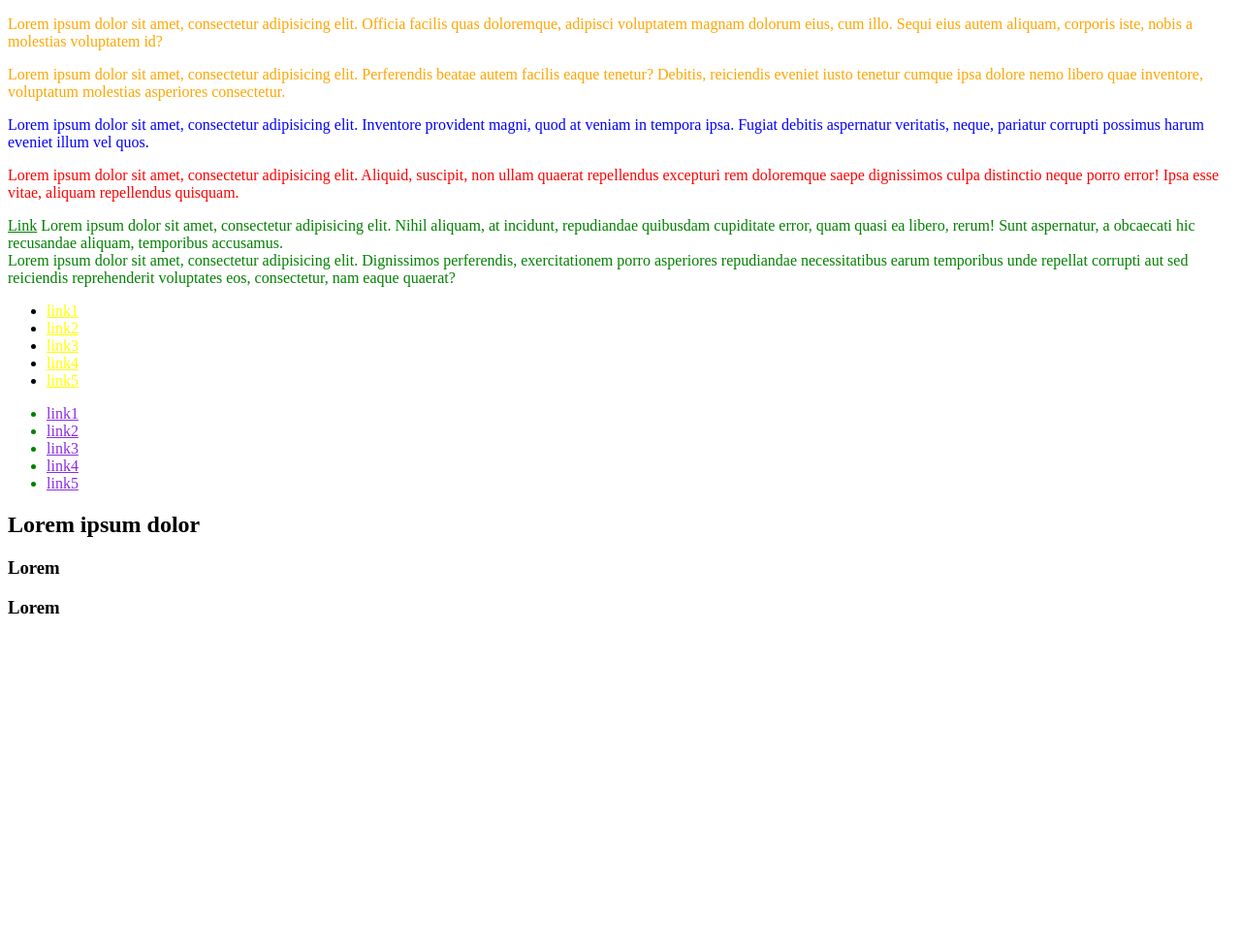
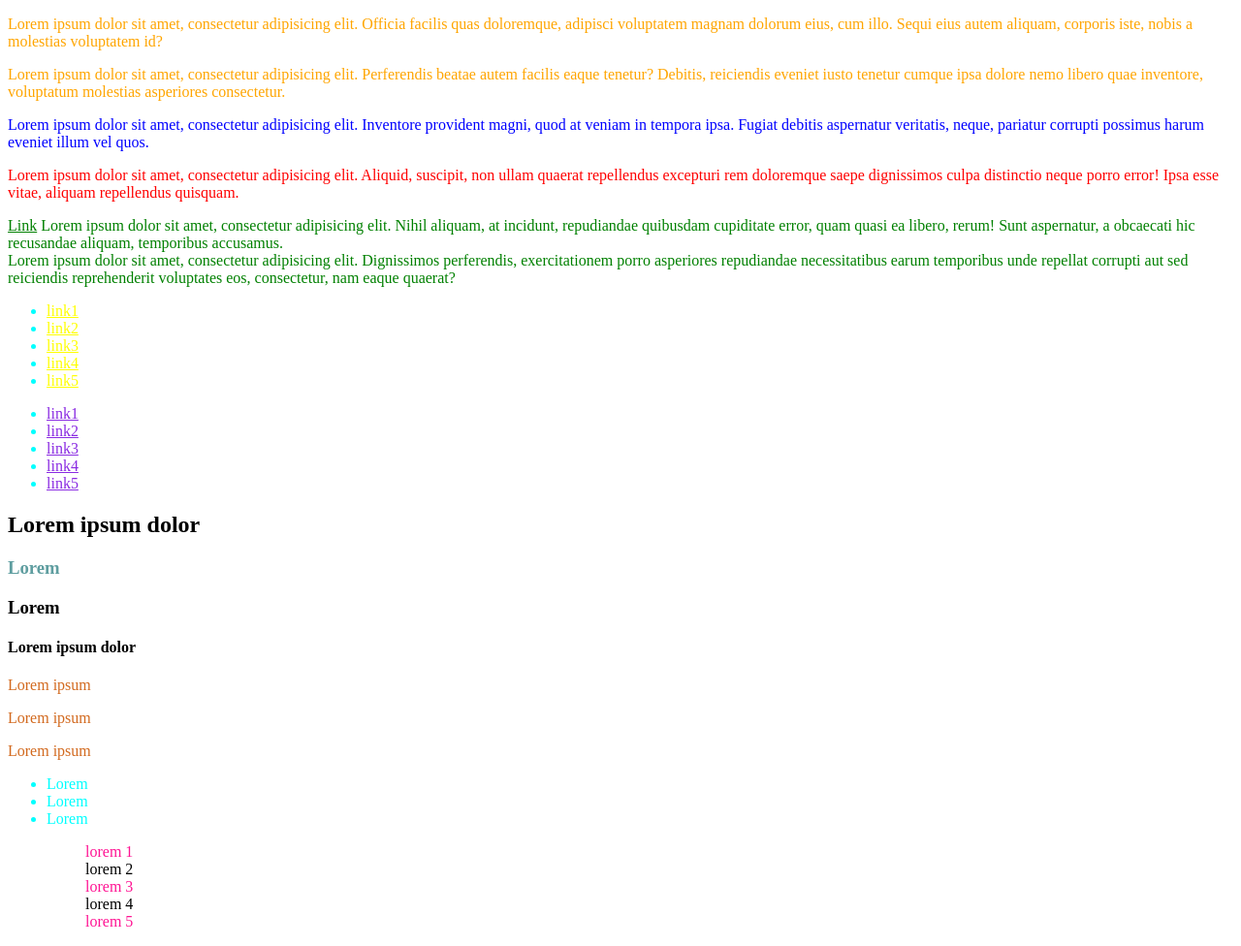
Before and after one commit to kozlowskimichal/CSS, a plain HTML site: page index.html in a window 1280 px wide. Shown: the whole page at 97% size. Before the commit the page ends 800 px from the top, so only its background shows below. Drawn offline with Linux system fonts and the light colour scheme.

Commit message:
Dodawanie kolejnych selektorów

```diff
--- a/Css/style.css
+++ b/Css/style.css
@@ -41,3 +41,40 @@ div a {
 
     color:blueviolet;
 }
+
+/* Selektor bliskiego rodzeństa */
+h2 +h3 {
+    color:cadetblue
+}
+
+
+/* Selektor rodzeństwa */
+
+h4 ~ p {
+    color: chocolate;
+}
+
+/* Selektor rodzeństwa */
+
+ul > li:not(.last){
+    color:cyan
+}
+
+/*Selektor kolejnego elementu potomnego */
+
+ul> ol:nth-child(2n+1){
+
+    color: deeppink;
+}
+
+An+B
+
+gdzie:
+A - dowolna liczba
+B - dowolna liczba
+n - licznik od 0
+
+even/odd
+
+even - parzyste
+odd - nieparzyste
--- a/index.html
+++ b/index.html
@@ -69,5 +69,35 @@
         <h3>Lorem</h3>
     </header>
 
+    <!-- Selektor rodzeństwa  -->
+    <header>
+        <h4>Lorem ipsum dolor</h4>
+        <p>Lorem ipsum</p>
+        <p>Lorem ipsum</p>
+        <p>Lorem ipsum</p>
+    </header>
+
+   <!-- Selektor wykluczający -->
+    <ul>
+        <li class"list-item">Lorem</li>
+        <li class"list-item">Lorem</li>
+        <li class"list-item">Lorem</li>
+    </ul>
+
+  <!--Selektor kolejnego elementu potomnego  -->
+    <ul>
+       <ol>lorem 1</ol>
+       <ol>lorem 2</ol>
+       <ol>lorem 3</ol>
+       <ol>lorem 4</ol>
+       <ol>lorem 5</ol>
+    </ul>
+
+
+
+
+
+
+
 </body>
 </html>
```
